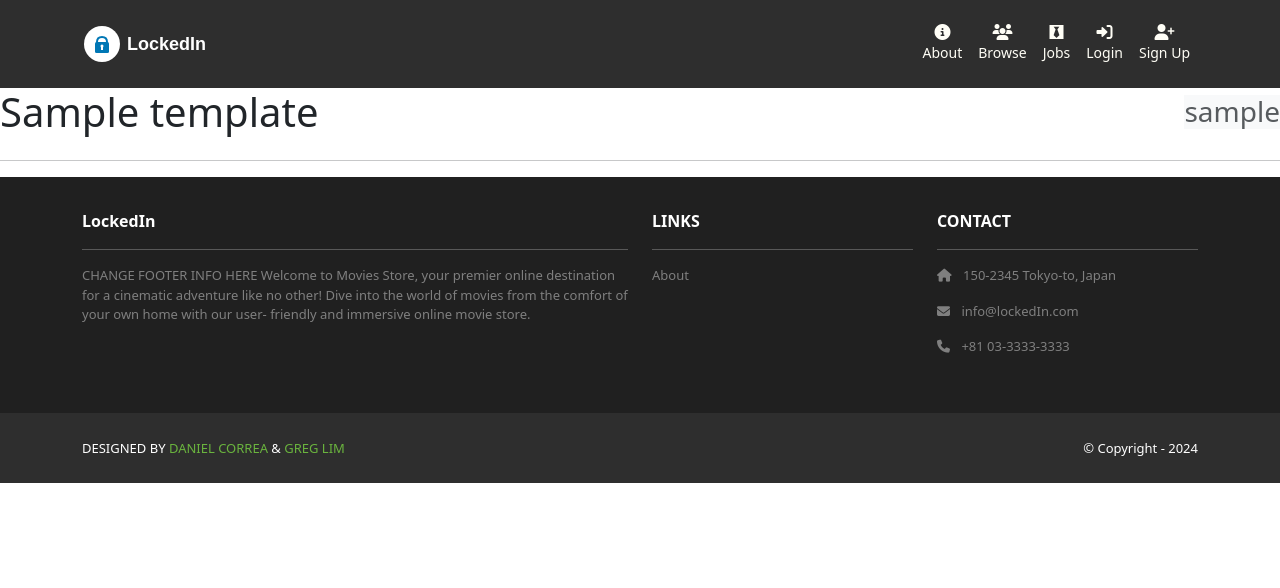
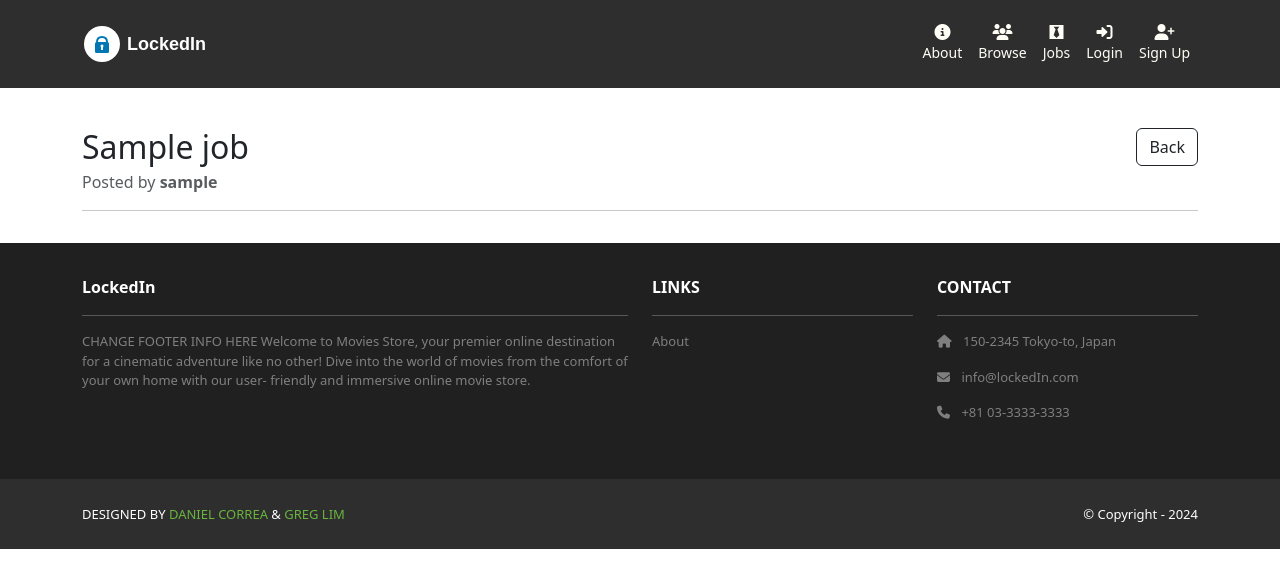
Before and after one commit to StealthyFearZ/lockedin, a Django app: template lockedin/jobs/templates/jobs/listings.html in a window 1280 px wide. Shown: the top 588 px of the page. Run offline with Django 5.2, Linux system fonts and the light colour scheme; the template is opened without the code that fills it: most values are stand-ins (such as "Sample title", 1, 10 or a date in 2020); parts of the project's set-up code (start-up, migrations or seed data) failed here and were passed over; some libraries are stand-ins or nearby versions.

Commit message:
Fixed minor merge conflicts. Started formatting listings.html. Added edit functionality

```diff
--- a/lockedin/jobs/templates/jobs/listings.html
+++ b/lockedin/jobs/templates/jobs/listings.html
@@ -1,8 +1,26 @@
-{% extends 'base.html'%}
+{% extends 'base.html' %}
 {% block content %}
-<div class="d-flex justify-content-between align-items-center">
-    <h1>{{template_data.title}}</h2>
-    <h3 class="text-muted bg-light">{{template_data.company.username}}</h3>
+
+<div class="p-3 mt-4">
+  <div class="container">
+
+    <div class="d-flex justify-content-between align-items-start flex-wrap gap-2">
+      <div>
+        <h2 class="mb-1">{{ template_data.job.title }}</h2>
+        <div class="text-muted">
+          Posted by <strong>{{ template_data.job.recruiter.username }}</strong>
+        </div>
+      </div>
+
+      <div class="d-flex gap-2">
+        <a href="{% url 'jobs.index'%}" class="btn btn-outline-dark">Back</a>
+        {% if user.is_authenticated and user == template_data.job.recruiter %}
+          <a href="{% url 'jobs.edit' id=template_data.job.id %}" class="btn bg-dark text-white">Edit</a>
+        {% endif %}
+      </div>
+    </div>
+    <hr/>
+  </div>
 </div>
-<hr/>
+
 {% endblock content %}
```
Also changed, not shown: lockedin/jobs/models.py (+6 -1 lines), lockedin/jobs/views.py (+2 -10 lines).
